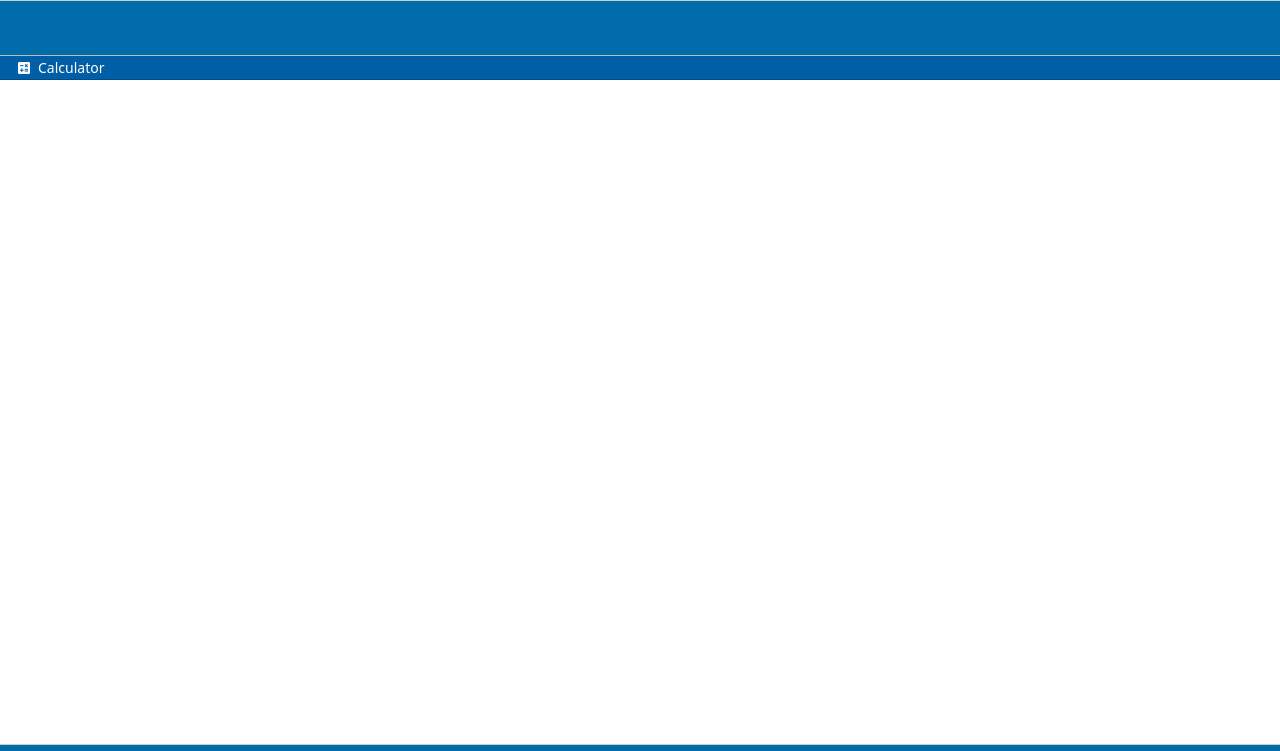
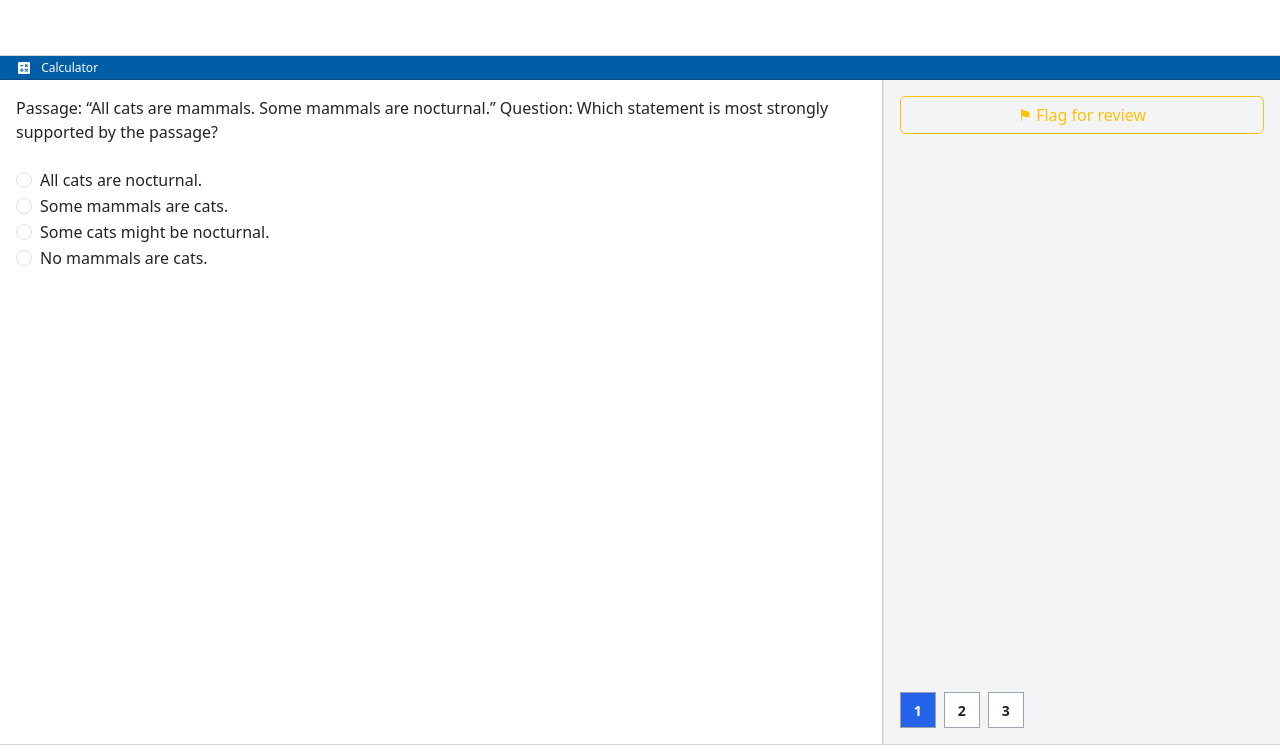
Before and after one commit to Amelia020182/themedicroute, a plain HTML site: page index.html in a window 1280 px wide. Shown: the top 751 px of the page. Drawn offline with nearby package versions, Linux system fonts and the light colour scheme.

Commit message:
Update styles.css

```diff
--- a/styles.css
+++ b/styles.css
@@ -1,278 +1,148 @@
-/* Reset margins/padding */
-* {
-  margin: 0;
-  padding: 0;
-  box-sizing: border-box;
+/* =============================
+   UCAT-Exact Mock Exam CSS
+   ============================= */
+
+/* 1) Reset */
+* { margin:0; padding:0; box-sizing:border-box; }
+
+/* 2) Body */
+body {
+  font-family: "Segoe UI", Arial, sans-serif;
+  background: #F5F5F5;
+  color: #333;
+  overflow: hidden;
 }
 
-/* Body & fonts */
-body {
-  font-family: Arial, sans-serif;
-  background-color: #f4f4f4;  /* light grey background */
-  color: #333;
+/* 3) Primary header (fixed) */
+.header {
+  position: fixed;
+  top: 0; left: 0; right: 0;
+  height: 56px;
+  background: #FFFFFF;
+  border-bottom: 1px solid #D1D5DB;
+  display: flex;
+  align-items: center;
+  justify-content: space-between;
+  padding: 0 20px;
+  z-index: 1000;
+}
+#section-name, #question-counter {
+  font-size: 14px;
+  font-weight: 600;
+}
+#timer {
+  font-family: monospace;
+  font-size: 14px;
+  font-weight: 600;
+  color: #C62828;
 }
 
-/* Header & footer bars */
-.header, .footer {
-  background-color: #006DAA;
-  border-bottom: 1px solid #ccc;
-  border-top: 1px solid #ccc;
-  height: 60px;
+/* 4) Secondary toolbar (fixed) */
+.toolbar {
+  position: fixed;
+  top: 56px; left: 0; right: 0;
+  height: 24px;
+  background: #005EA6;
+  border-bottom: 1px solid #004C87;
   display: flex;
   align-items: center;
   padding: 0 20px;
+  font-size: 12px;
+  font-weight: 500;
+  color: #FFF;
+  z-index: 999;
 }
-.footer {
-  border-bottom: none;
-}
-/* from Pearson’s #abe-titlebar.Primary */
-.header {
-  height: 56px;
-  background-color: #006DAA;
-  border-bottom: 1px solid rgb(187, 187, 187);
+.toolbar .material-icons {
+  font-size: 16px;
+  margin-right: 6px;
+  vertical-align: middle;
 }
 
-#section-name {
-  font-weight: bold;
-  font-size: 1rem;
-}
-#question-counter {
-  font-size: 0.9rem;
-}
-#timer {
-  font-size: 1rem;
-  font-weight: bold;
-  color: #d00;  /* red timer */
-}
-#timer {
-  color: #C62828;
-  font-family: monospace;
-  font-size: 14px;
-  font-weight: 600;
+/* 5) Main content */
+.main-content {
+  position: absolute;
+  top: 80px;    /* 56 + 24 */
+  bottom: 56px; /* footer height */
+  left: 0; right: 0;
+  display: flex;
+  overflow: hidden;
 }
 
-/* Main content split */
-.main-content {
-  display: flex;
-  height: calc(100vh - 120px); /* total viewport minus header+footer */
+/* 6) Question pane */
+.question-pane {
+  flex: 7;
+  background: #FFF;
+  border-right: 1px solid #D1D5DB;
+  padding: 24px 32px;
+  overflow-y: auto;
+}
+#question-text {
+  margin-bottom: 24px;
+  font-size: 16px;
+  line-height: 1.5;
 }
 
-/* Question pane styling */
-.question-pane {
-  /* Fill the left side, just like UCAT */
-  width: 543px;               /* or 70% of container, whichever you prefer */
-  height: inherit !important; /* match the parent’s height */
-
-  /* Background & border */
-  background-color: #FFFFFF;                /* rgb(255,255,255) */
-  border: 1px solid #BBBBBB;                /* rgb(187,187,187) */
-
-  /* No extra spacing inside */
-  padding: 0;                               /* exactly 0px */
-
-  /* Hide overflow if content exceeds pane */
-  overflow: hidden;
-
-  /* Positioning (absolute in UCAT, but flex container works too) */
-  /* If you want the exact absolute setup: */
-  /* position: absolute; top: 79px; bottom: 33px; left: 0; */
-}
-
-/* ———————————————————————— */
-/*  UCAT Verbal Layout Fix  */
-/* ———————————————————————— */
-
-/* 1) Make the two panes equal height */
-.main-content {
-  display: flex;
-  height: calc(100vh - 112px); /* header + footer = 112px */
-}
-
-/* 2) Left pane = passage */
-.question-pane {
-  flex: 7;                         /* 70% width */
-  background: #FFFFFF;             /* white */
-  border-right: 1px solid #D1D5DB; /* UCAT grey */
-  padding: 24px 32px;              /* UCAT padding */
-  overflow-y: auto;
-}
-
-/* 3) Right pane = question + flag + palette */
+/* 7) Sidebar (questions / flag / palette) */
 .sidebar {
-  flex: 3;                         /* 30% width */
-  background: #F3F4F6;             /* UCAT light grey */
+  flex: 3;
+  background: #F3F4F6;
   padding: 24px 32px;
   display: flex;
   flex-direction: column;
-  align-items: flex-start;
 }
-
-/* 4) Move the actual question inside the sidebar */
 .sidebar #question-text {
-  /* pull the question stem up into the sidebar */
-  display: block;
   margin-bottom: 16px;
   font-size: 16px;
   line-height: 1.5;
 }
-
-/* 5) And hide it from the left pane when it’s verbal */
-.question-pane #question-text {
-  display: none;
-}
-
-/* 6) Show the passage only for Verbal Reasoning */
-.question-pane p {
-  display: block; /* ensure paragraphs show */
-}
-
-/* 7) Flag button and palette stay at top of sidebar */
 #flagBtn {
   margin-bottom: 16px;
 }
+#flagBtn.flagged {
+  background: #FBBF24 !important;
+  color: #000 !important;
+}
 #palette {
-  margin-top: auto; /* push palette to bottom if you like */
+  margin-top: auto;
+  display: flex; flex-wrap: wrap; gap: 8px;
 }
-/* —————————————————————— */
-/*  Secondary UCAT Toolbar */
-/* —————————————————————— */
-.toolbar {
-  height: 30px;                       /* same height as Pearson’s secondary bar */
-  background-color: #5E98D9;          /* UCAT’s mid-blue */
-  color: #FFFFFF;                     /* white icons/text */
-  border-bottom: 1px solid #1F4E8A;   /* slightly darker border */
+#palette button {
+  width: 36px; height: 36px;
+  border: 1px solid #9CA3AF;
+  background: #FFF;
+  font-size: 14px;
+  font-weight: 600;
+  cursor: pointer;
+  border-radius: 0;
+}
+#palette button.active {
+  background: #2563EB;
+  color: #FFF;
+}
+#palette button.review {
+  background: #FBBF24;
+  color: #000;
 }
 
-.toolbar-item {
+/* 8) Footer (fixed) */
+.footer {
+  position: fixed;
+  bottom: 0; left: 0; right: 0;
+  height: 56px;
+  background: #FFF;
+  border-top: 1px solid #D1D5DB;
   display: flex;
   align-items: center;
-  font-size: 14px;
-  font-weight: 500;
-}
-
-.toolbar-item .material-icons {
-  font-size: 18px;
-  margin-right: 8px;
-}
-/* ——————————————————————— */
-/*  Fix for dual headers  */
-/* ——————————————————————— */
-
-/* 1) Secondary toolbar sizing */
-.toolbar {
-  height: 24px;                    /* UCAT’s secondary bar is only ~24px tall */
-  line-height: 24px;               /* vertically center text in that space */
-  background-color: #3468B3;       /* your UCAT blue */
-  color: #FFFFFF;                  /* white text/icon */
-  padding: 0 20px;                 /* only horizontal padding */
-  border-bottom: 1px solid #1F4E8A;
-  font-size: 12px;                 /* smaller font */
-  font-weight: 500;
-}
-
-/* shrink the icon to match */
-.toolbar-item .material-icons {
-  font-size: 16px;
-  vertical-align: middle;
-  margin-right: 6px;
-}
-
-/* 2) Recalculate the main content height
-   Now header (56px) + toolbar (24px) + footer (56px) = 136px total */
-.main-content {
-  display: flex;
-  height: calc(100vh - 136px) !important;
-}
-
-/* 3) (Optional) remove any rule that hides #question-text
-   so your questions actually show up in the left pane again */
-.question-pane #question-text {
-  display: block !important;
-}
-/* ========== Absolute Last Overrides for UCAT Dual-Header ========== */
-
-/* 1) Primary header remains 56px tall */
-.header {
-  height: 56px !important;
-}
-
-/* 2) Secondary toolbar: slim 24px bar */
-.toolbar {
-  height: 24px !important;
-  line-height: 24px !important;
-  font-size: 12px !important;
-  background-color: #3468B3 !important;
-  color: #FFFFFF !important;
-  padding: 0 20px !important;
-  border-bottom: 1px solid #1F4E8A !important;
-}
-
-/* Icon inside toolbar */
-.toolbar .material-icons {
-  font-size: 16px !important;
-  vertical-align: middle !important;
-  margin-right: 6px !important;
-}
-
-/* 3) Recompute content area height: 100vh minus 56px header, 24px toolbar, 56px footer = 136px */
-.main-content {
-  height: calc(100vh - 136px) !important;
-}
-
-/* 4) Ensure question text is visible again on the left pane */
-.question-pane #question-text {
-  display: block !important;
-}
-/* ————————————————————————————————————————————— */
-/*  FIX: Dual Fixed Headers + No Extra Scrolling CSS  */
-/* ————————————————————————————————————————————— */
-
-/* 1) Primary header fixed at top */
-.header {
-  position: fixed;
-  top: 0;
-  left: 0;
-  right: 0;
-  height: 56px !important;
+  justify-content: space-between;
+  padding: 0 20px;
   z-index: 1000;
 }
-
-/* 2) Secondary toolbar fixed directly under it */
-.toolbar {
-  position: fixed;
-  top: 56px;               /* exactly below the primary header */
-  left: 0;
-  right: 0;
-  height: 24px !important;
-  background-color: #005EA6 !important;  /* exact UCAT blue */
-  border-bottom: 1px solid #004C87 !important;
-  line-height: 24px !important;
-  padding: 0 20px !important;
-  font-size: 12px !important;
-  z-index: 999;
+#prevBtn, #nextBtn {
+  font-size: 14px;
+  padding: 8px 16px;
+  border: none;
+  border-radius: 0;
 }
-
-/* 3) Main content pushed down and sized to fit */
-.main-content {
-  display: flex;
-  position: relative;
-  top: 80px;                              /* 56 + 24 */
-  height: calc(100vh - 80px - 56px) !important;
-  /* Explanation: viewport minus headers (80px) minus footer (56px) */
-  overflow: hidden;
-}
-
-/* 4) Left pane scrolls internally */
-.question-pane {
-  overflow-y: auto !important;
-}
-
-/* 5) Footer fixed at bottom */
-.footer {
-  position: fixed;
-  bottom: 0;
-  left: 0;
-  right: 0;
-  height: 56px !important;
-  z-index: 1000;
-}
+#prevBtn { background: #6C757D; color: #FFF; }
+#nextBtn { background: #2563EB; color: #FFF; }
+#prevBtn:hover, #nextBtn:hover { opacity: 0.9; }
```
